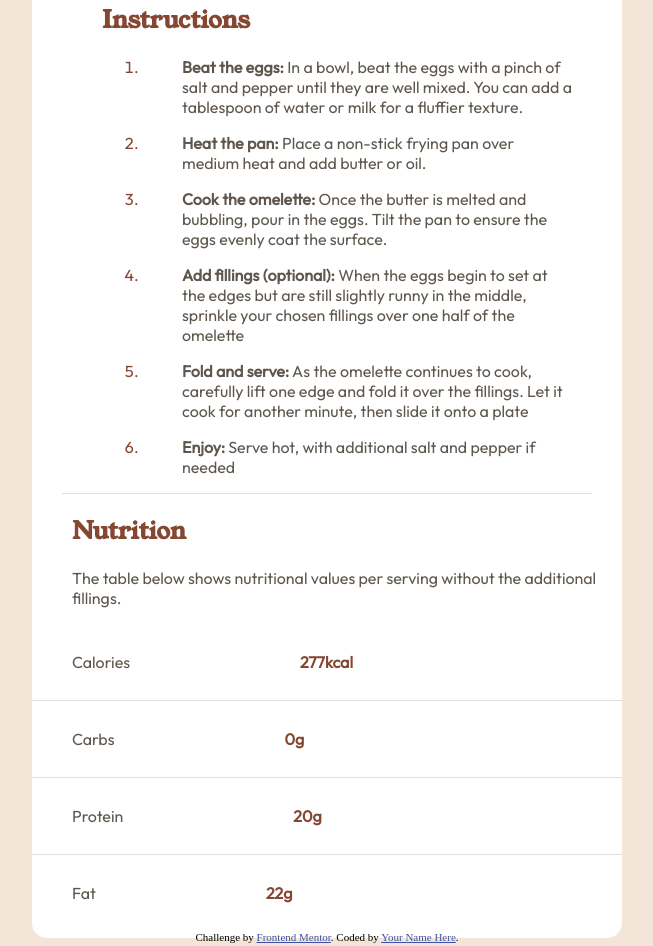
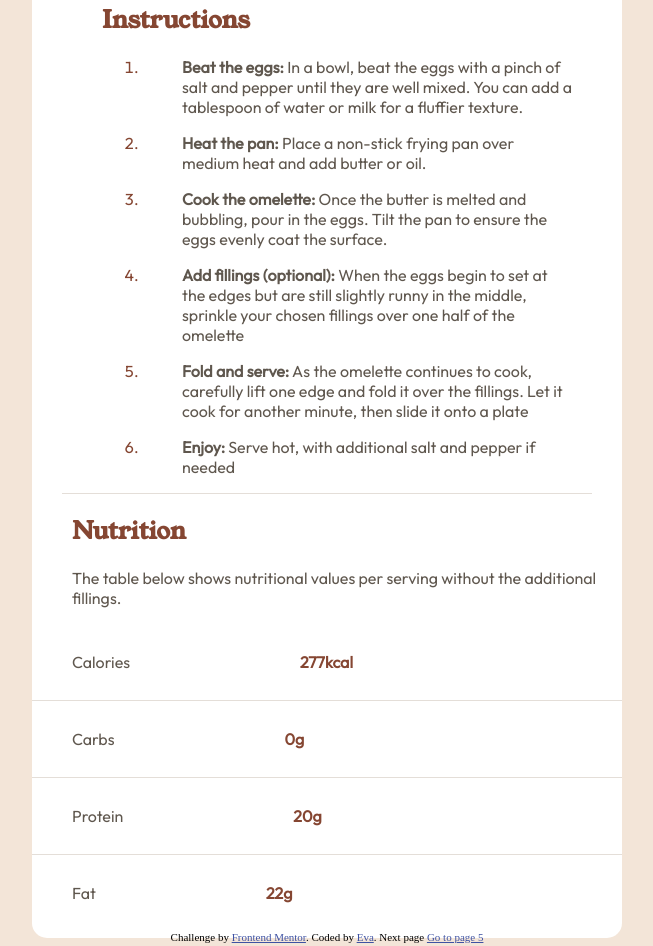
Before and after one commit to Evayellow/gitpractice, a plain HTML site: page index4.html in a window 1280 px wide. Shown: the part 870-1816 px from the top of the page, without its empty margins (313-966 px from the left). Drawn offline with Linux system fonts and the light colour scheme.

Commit message:
Update index4.html change
connect html5

```diff
--- a/index4.html
+++ b/index4.html
@@ -89,7 +89,7 @@
 
   <div class="attribution">
     Challenge by <a href="https://www.frontendmentor.io?ref=challenge" target="_blank">Frontend Mentor</a>.
-    Coded by <a href="#">Your Name Here</a>.
+    Coded by <a href="https://www.github.com" target="_blank">Eva</a>. Next page <a href="index5.html"> Go to page 5 </a>
   </div>
 </body>
 </html>
```
